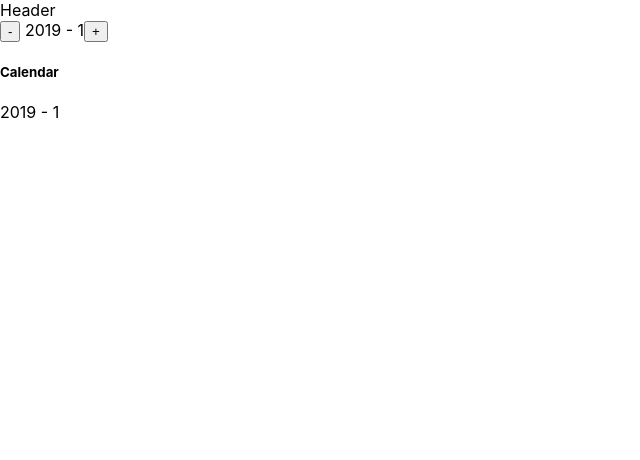
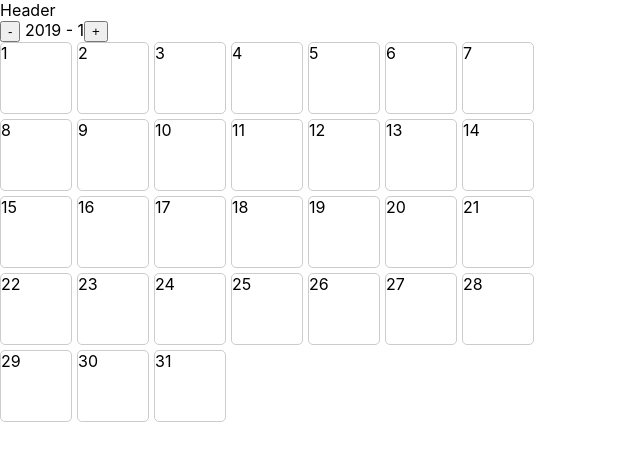
Before and after one commit to ungear/party-planner, a React (Create React App) app: page / in a window 1280 px wide. Shown: the top 460 px of the page, without its empty margins (0-640 px from the left). Built offline with nearby package versions, Linux system fonts and the light colour scheme; the HTML template or start-up script is replaced by a standard one.

Commit message:
basic calendar drawing

```diff
--- /dev/null
+++ b/src/Calendar.css
@@ -0,0 +1,5 @@
+.calendar{
+  width: 560px;
+  display: flex;
+  flex-wrap: wrap;
+}
--- a/src/Calendar.js
+++ b/src/Calendar.js
@@ -1,10 +1,25 @@
-import React from 'react';
+import React, { Component } from 'react';
+import DayCard from "./DayCard";
+import "./Calendar.css";
 
-export default function Calendar(props) {
-  return (
-    <section>
-      <h5>Calendar</h5>
-      <div>{props.date.year} - {props.date.month}</div>
-    </section>
-  )
+export default class Calendar extends Component {
+  render() {
+    let calendar = getCalendar(this.props.date.year, this.props.date.month);
+    let daysMarkup = calendar.map(d => <DayCard key={d} day={{ test: d }} />)
+    return (
+      <section className="calendar">
+        {daysMarkup}
+      </section>
+    )
+  }
 }
+
+function getCalendar(year, month) {
+  let daysNumber = new Date(year, month, 0).getDate();
+  let calendar = Array(daysNumber)
+    .fill(null)
+    .map((v, i) => {
+      return i + 1
+    })
+  return calendar
+}
--- a/src/DateSelection.js
+++ b/src/DateSelection.js
@@ -2,7 +2,7 @@ import React, { Component } from 'react';
 
 export default class DateSelection extends Component {
   incrementDate() {
-    let date = { ... this.props.date };
+    let date = { ...this.props.date };
     date.month++;
     if (date.month === 13) {
       date.year++;
@@ -12,7 +12,7 @@ export default class DateSelection extends Component {
   }
 
   decrementDate() {
-    let date = { ... this.props.date };
+    let date = { ...this.props.date };
     date.month--;
     if (date.month === 0) {
       date.year--;
--- /dev/null
+++ b/src/DayCard.css
@@ -0,0 +1,7 @@
+.day-card{
+  width: 70px;
+  height: 70px;
+  border: 1px solid #ccc;
+  margin: 0 5px 5px 0;
+  border-radius: 5px;
+}
--- /dev/null
+++ b/src/DayCard.js
@@ -0,0 +1,8 @@
+import React from 'react';
+import "./DayCard.css";
+
+export default function DayCard(props) {
+  return (
+    <div className="day-card">{props.day.test}</div>
+  )
+}
```
